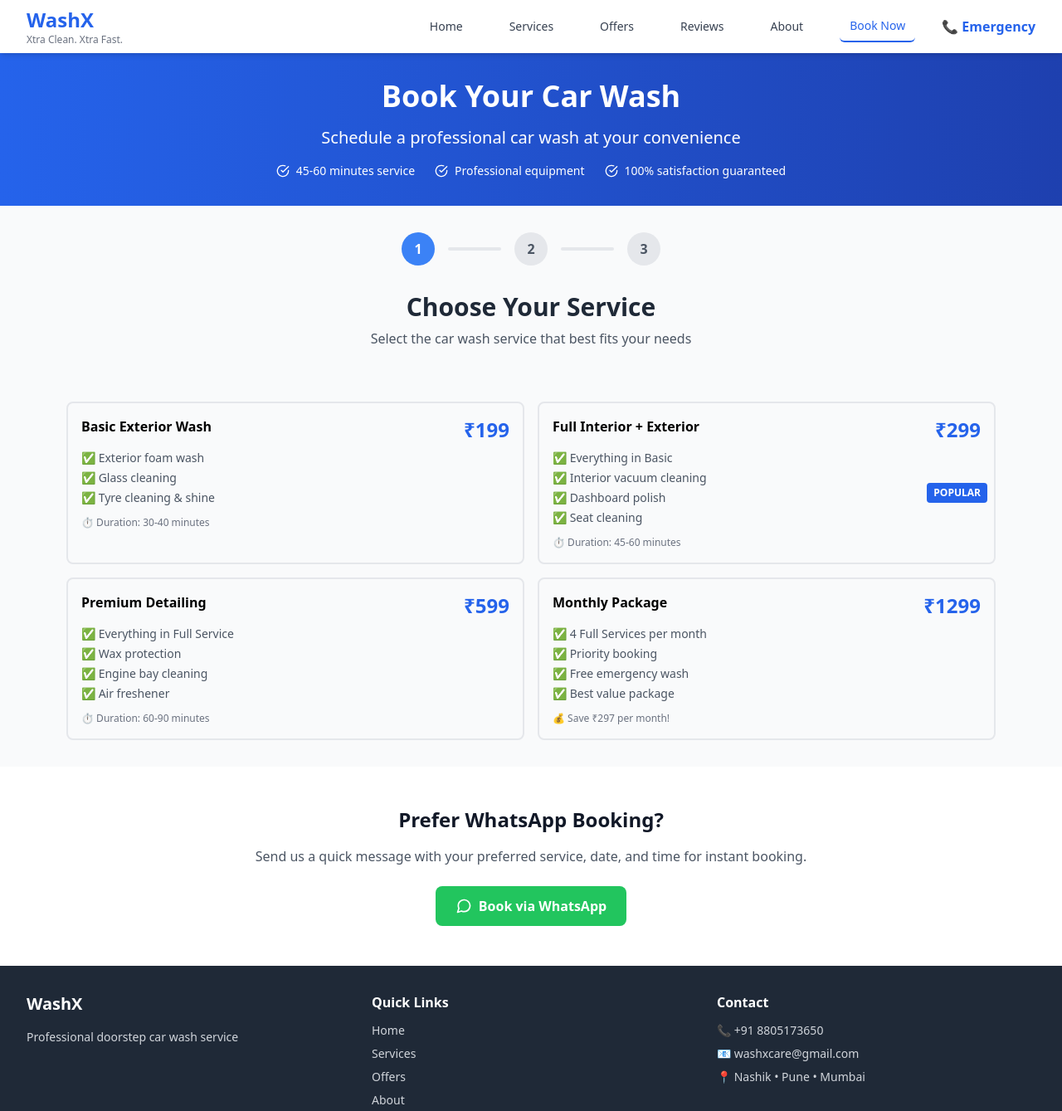
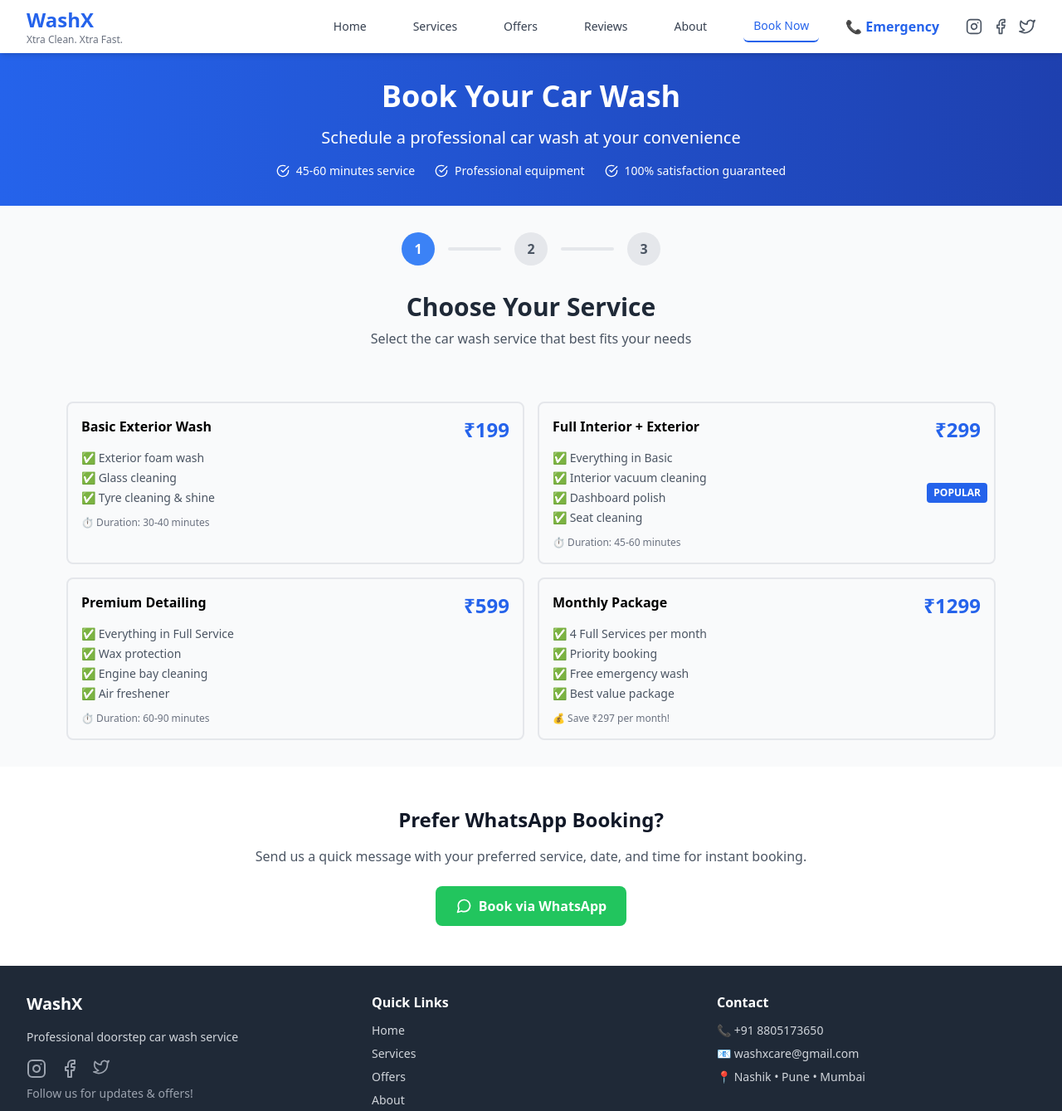
Before and after one commit to lahamgevijay17/washx.com, a plain HTML site: page booking.html in a window 1280 px wide. Shown: the whole page at 83% size. Drawn offline with nearby package versions, Linux system fonts and the light colour scheme.

Commit message:
Update booking.html

```diff
--- a/booking.html
+++ b/booking.html
@@ -112,8 +112,10 @@
             <div class="flex justify-between h-16">
                 <div class="flex items-center">
                     <div class="flex-shrink-0">
-                        <h1 class="text-2xl font-bold text-blue-600">WashX</h1>
-                        <p class="text-xs text-gray-500">Xtra Clean. Xtra Fast.</p>
+                        <a href="index.html" class="block">
+                            <h1 class="text-2xl font-bold text-blue-600 hover:text-blue-800 transition-colors">WashX</h1>
+                            <p class="text-xs text-gray-500">Xtra Clean. Xtra Fast.</p>
+                        </a>
                     </div>
                 </div>
                 <div class="hidden md:flex items-center space-x-8">
@@ -124,6 +126,20 @@
                     <a href="about.html" class="text-gray-700 hover:text-blue-600 px-3 py-2 rounded-md text-sm font-medium">About</a>
                     <a href="booking.html" class="text-blue-600 hover:text-blue-800 px-3 py-2 rounded-md text-sm font-medium border-b-2 border-blue-600">Book Now</a>
                     <a href="tel:+918805173650" class="text-blue-600 hover:text-blue-800 font-semibold">📞 Emergency</a>
+
+
+                    <!-- Social Media Icons -->
+                    <div class="flex items-center space-x-3 ml-4">
+                        <a href="https://www.instagram.com/washx.co/" target="_blank" class="text-gray-600 hover:text-blue-600 transition-colors">
+                            <i data-feather="instagram" class="w-5 h-5"></i>
+                        </a>
+                        <a href="https://facebook.com/washx.official" target="_blank" class="text-gray-600 hover:text-blue-600 transition-colors">
+                            <i data-feather="facebook" class="w-5 h-5"></i>
+                        </a>
+                        <a href="https://x.com/WashX_care" target="_blank" class="text-gray-600 hover:text-blue-600 transition-colors">
+                            <i data-feather="twitter" class="w-5 h-5"></i>
+                        </a>
+                    </div>
                 </div>
             </div>
         </div>
@@ -537,6 +553,20 @@
                 <div>
                     <h3 class="text-xl font-bold mb-4">WashX</h3>
                     <p class="text-gray-300 text-sm">Professional doorstep car wash service</p>
+
+                    <!-- Social Media Icons Footer -->
+                    <div class="flex space-x-4 mt-4">
+                        <a href="https://www.instagram.com/washx.co/" target="_blank" class="text-gray-400 hover:text-white transition-colors">
+                            <i data-feather="instagram" class="w-6 h-6"></i>
+                        </a>
+                        <a href="https://facebook.com/washx.official" target="_blank" class="text-gray-400 hover:text-white transition-colors">
+                            <i data-feather="facebook" class="w-6 h-6"></i>
+                        </a>
+                        <a href="https://x.com/WashX_care" target="_blank" class="text-gray-400 hover:text-white transition-colors">
+                            <i data-feather="twitter" class="w-5 h-5"></i>
+                        </a>
+                    </div>
+                    <p class="text-gray-400 text-sm mt-2">Follow us for updates & offers!</p>
                 </div>
                 <div>
                     <h4 class="font-semibold mb-3">Quick Links</h4>
```
